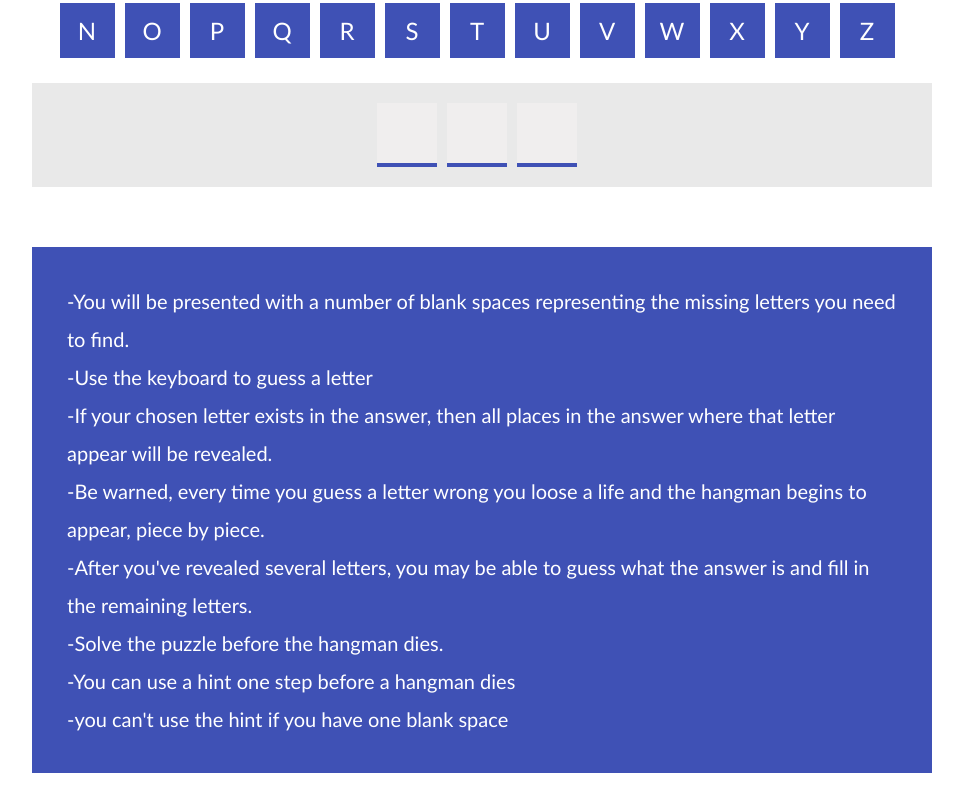
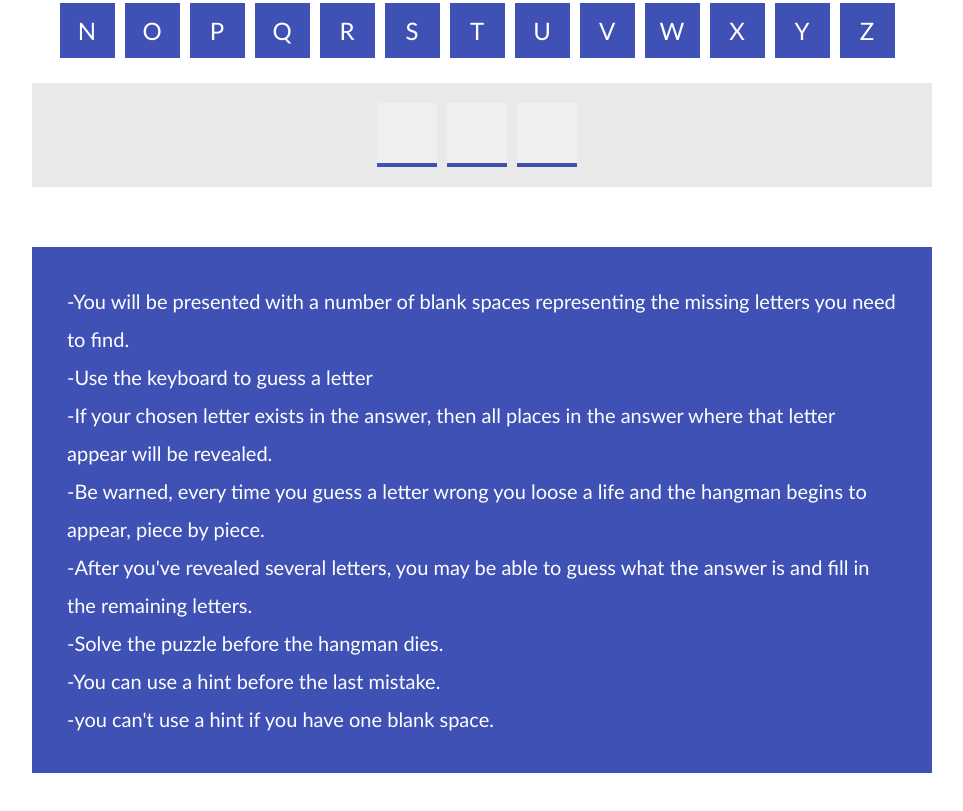
Before and after one commit to salahlala/hangman-game, a plain HTML site: page index.html in a window 1280 px wide. Shown: the part 644-1455 px from the top of the page, without its empty margins (158-1121 px from the left). Drawn offline with Linux system fonts and the light colour scheme.

Commit message:
initial files

```diff
--- a/index.html
+++ b/index.html
@@ -49,8 +49,8 @@
           the answer is and fill in the remaining letters.
         </p>
         <p>-Solve the puzzle before the hangman dies.</p>
-        <p>-You can use a hint one step before a hangman dies</p>
-        <p>-you can't use the hint if you have one blank space</p>
+        <p>-You can use a hint before the last mistake.</p>
+        <p>-you can't use a hint if you have one blank space.</p>
       </div>
     </div>
 
```
